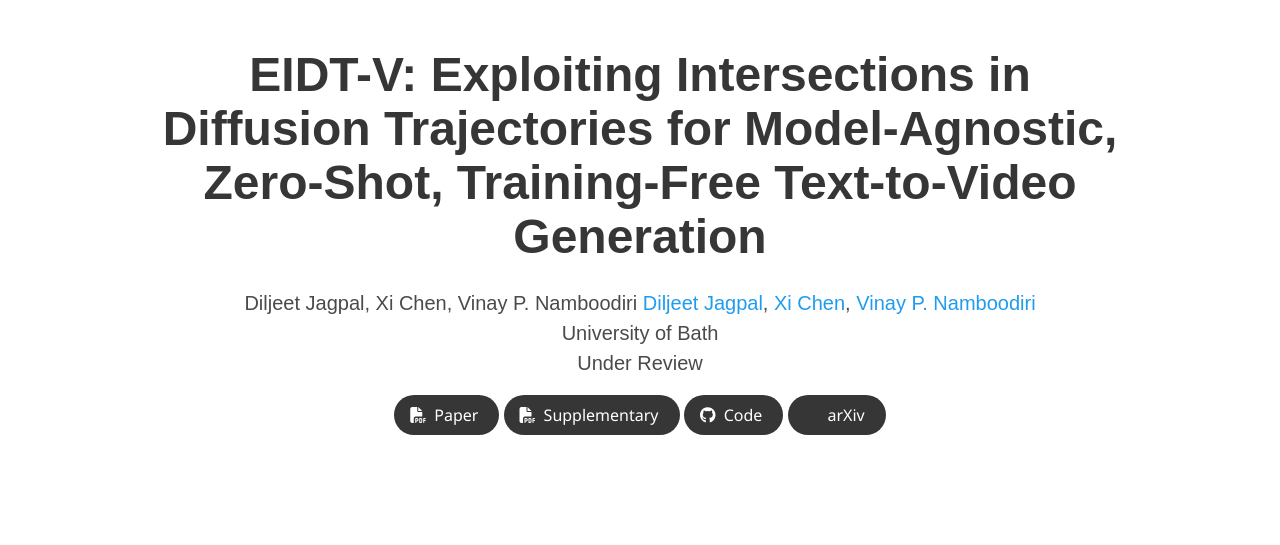
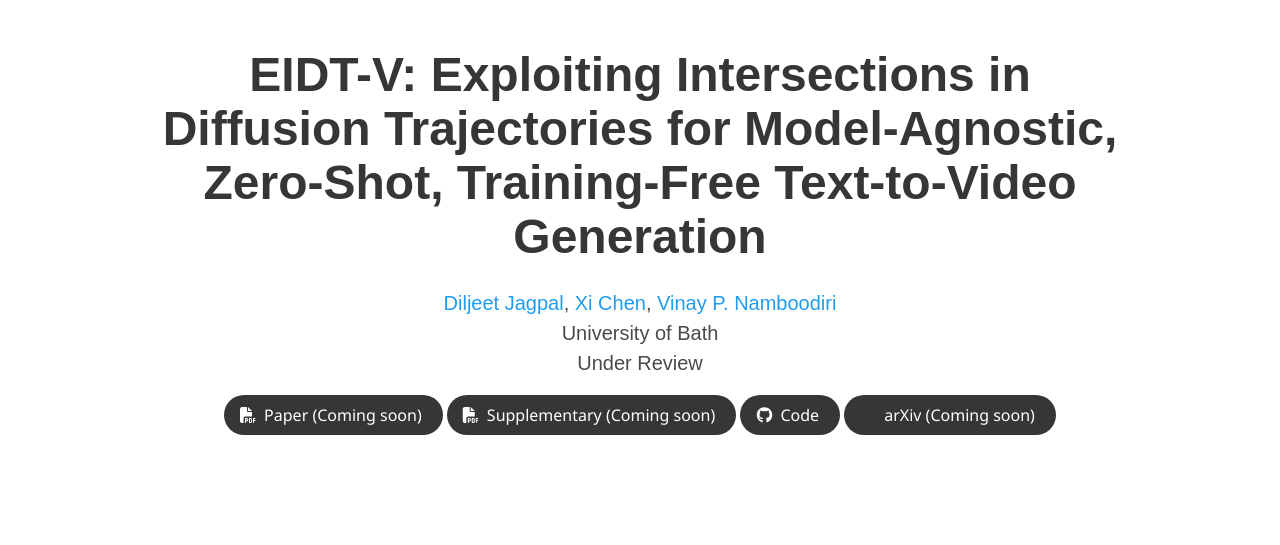
Before and after one commit to djagpal02/EIDT-V, a plain HTML site: page index.html in a window 1280 px wide. Shown: the top 545 px of the page. Drawn offline with nearby package versions, Linux system fonts and the light colour scheme; some icons are missing; a web font is replaced by a local one.

Commit message:
update header

```diff
--- a/index.html
+++ b/index.html
@@ -43,7 +43,7 @@
           <div class="column has-text-centered">
             <h1 class="title is-1 publication-title">EIDT-V: Exploiting Intersections in Diffusion Trajectories for Model-Agnostic, Zero-Shot, Training-Free Text-to-Video Generation</h1>
             <div class="is-size-5 publication-authors">
-              <!-- Paper authors --> Diljeet Jagpal, Xi Chen, Vinay P. Namboodiri
+              <!-- Paper authors -->
               <span class="author-block">
                 <a target="_blank">Diljeet Jagpal</a>,</span>
                 <span class="author-block">
@@ -66,7 +66,7 @@
                         <span class="icon">
                           <i class="fas fa-file-pdf"></i>
                         </span>
-                        <span>Paper</span>
+                        <span>Paper (Coming soon)</span>
                       </a>
                     </span>
 
@@ -77,7 +77,7 @@
                       <span class="icon">
                         <i class="fas fa-file-pdf"></i>
                       </span>
-                      <span>Supplementary</span>
+                      <span>Supplementary (Coming soon)</span>
                     </a>
                   </span>
 
@@ -99,7 +99,7 @@
                   <span class="icon">
                     <i class="ai ai-arxiv"></i>
                   </span>
-                  <span>arXiv</span>
+                  <span>arXiv (Coming soon)</span>
                 </a>
               </span>
             </div>
```
